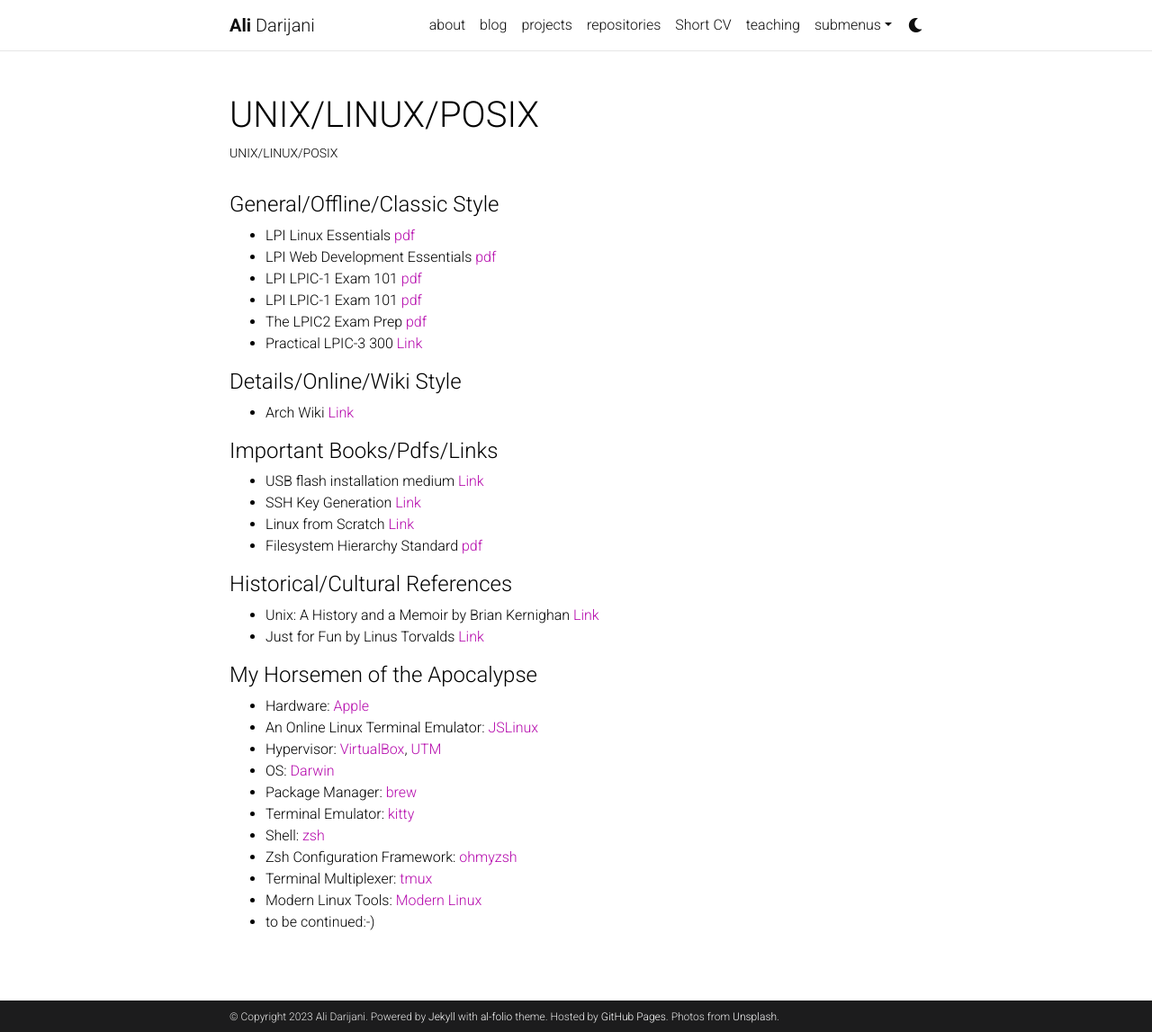
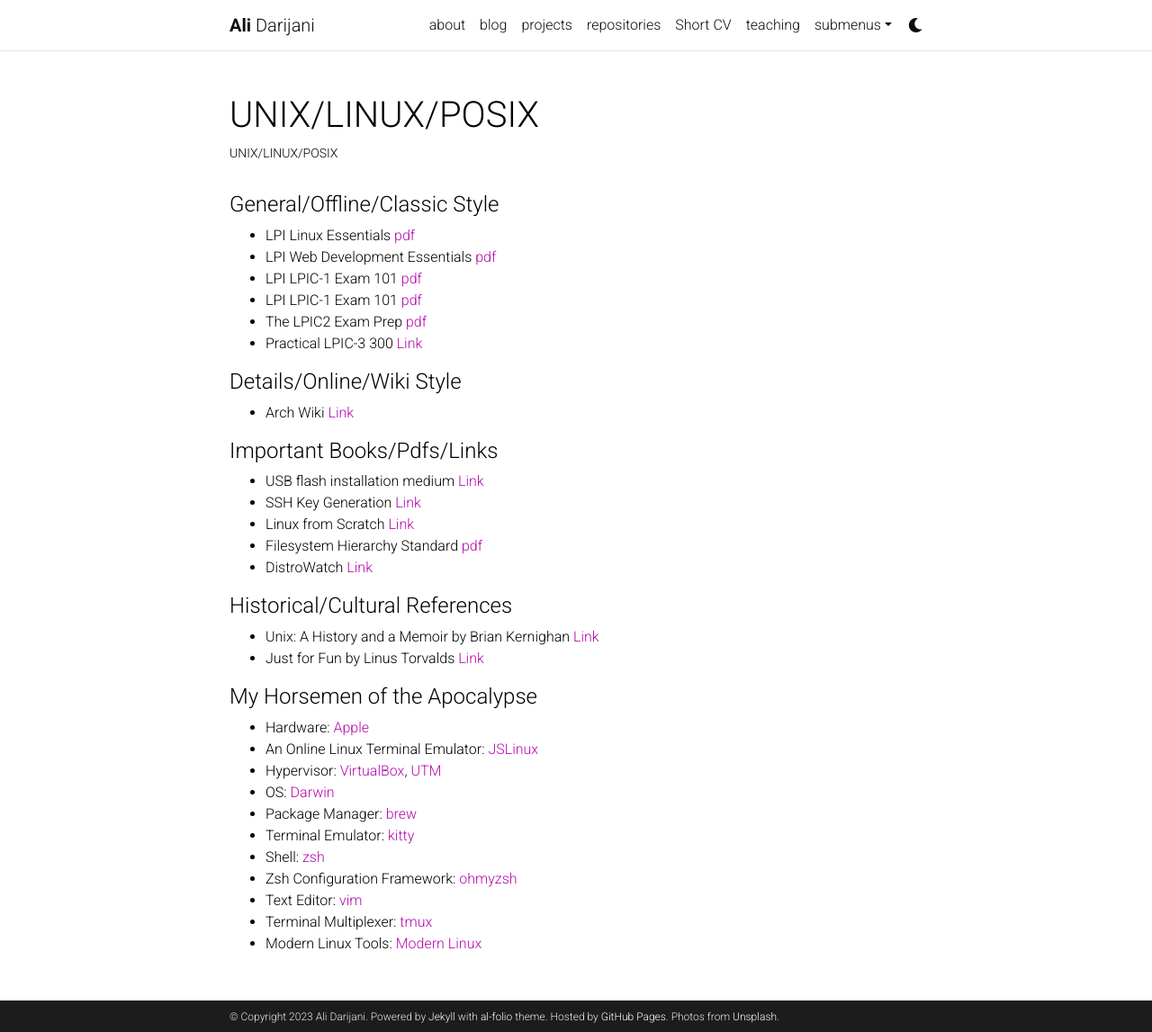
Before and after one commit to adarijani/adarijani.github.io_archived, a Jekyll site: the page built from _projects/unix_linux_posix.md, in a window 1280 px wide and 1147 px high. Shown: the whole window at 90% size. Built offline with Jekyll 4.4.1, drawn with Linux system fonts in a browser that asks for light colours; comment, search, counter and statistics services are not loaded; a style sheet for code colours, icons or effects is not loaded.

Commit message:
Update unix_linux_posix.md

```diff
--- a/_projects/unix_linux_posix.md
+++ b/_projects/unix_linux_posix.md
@@ -23,6 +23,7 @@
 * SSH Key Generation [Link](https://wiki.archlinux.org/title/SSH_keys)
 * Linux from Scratch [Link](https://www.linuxfromscratch.org/lfs/downloads/stable/LFS-BOOK-11.2.pdf)
 * Filesystem Hierarchy Standard [pdf](https://refspecs.linuxfoundation.org/FHS_3.0/fhs-3.0.pdf)
+* DistroWatch [Link](https://distrowatch.com/)
 
 #### Historical/Cultural References
 * Unix: A History and a Memoir by Brian Kernighan [Link](https://www.cs.princeton.edu/~bwk/memoir.html)
@@ -37,6 +38,6 @@
 * Terminal Emulator: [kitty](https://sw.kovidgoyal.net/kitty/)
 * Shell: [zsh](https://www.zsh.org/)
 * Zsh Configuration Framework: [ohmyzsh](https://ohmyz.sh/)
+* Text Editor: [vim](https://www.vim.org/)
 * Terminal Multiplexer: [tmux](https://github.com/tmux)
 * Modern Linux Tools: [Modern Linux](https://github.com/ibraheemdev/modern-unix)
-* to be continued:-)
```
